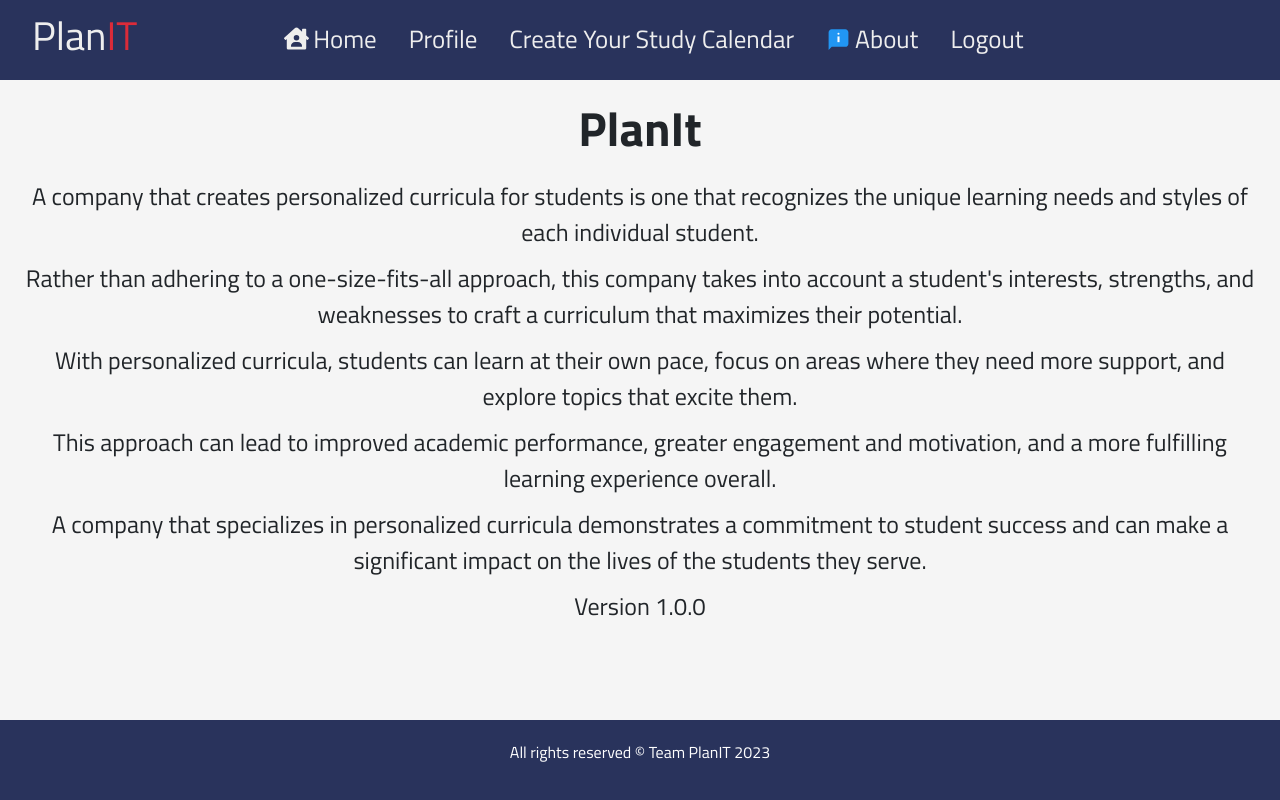
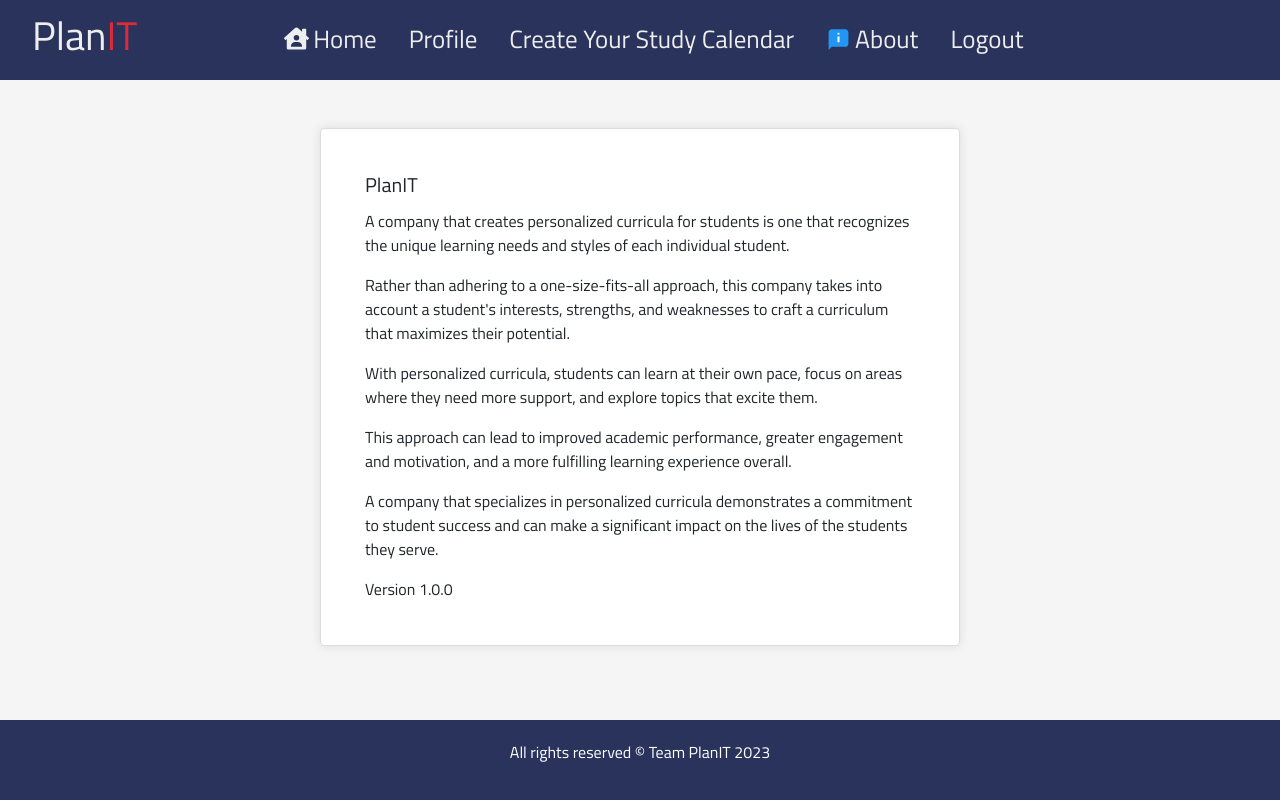
Before and after one commit to Danielsio/Plan-IT-Web, a React (Vite) app: page /about in a window 1280 px wide. Built offline with nearby package versions, Linux system fonts and the light colour scheme.

Commit message:
Fix small icons placements

```diff
--- a/src/pages/About.jsx
+++ b/src/pages/About.jsx
@@ -1,63 +1,46 @@
 import React from "react";
-import styled from "styled-components";
-
-const AboutContainer = styled.div`
-  display: flex;
-  flex-direction: column;
-  align-items: center;
-  justify-content: center;
-  height: 100%;
-  padding: 20px;
-`;
-
-const AboutHeading = styled.h1`
-  font-size: 48px;
-  font-weight: bold;
-  margin-bottom: 20px;
-`;
-
-const AboutText = styled.p`
-  font-size: 24px;
-  margin-bottom: 10px;
-  line-height: 1.5;
-  text-align: center;
-
-  &:last-of-type {
-    margin-bottom: 0;
-  }
-`;
+import Card from "react-bootstrap/Card";
 
 const About = () => {
   return (
-    <AboutContainer>
-      <AboutHeading>PlanIt</AboutHeading>
-      <AboutText>
+    <Card
+      className="mx-auto mt-5 p-4"
+      style={{
+        width: "50%",
+        border: "1px solid #dcdcdc",
+        boxShadow: "0px 0px 10px #dcdcdc",
+      }}
+    >
+      <Card.Body>
+        <Card.Title>PlanIT</Card.Title>
+        <Card.Text>
           A company that creates personalized curricula for students is one that
           recognizes the unique learning needs and styles of each individual
           student.
-      </AboutText>
-      <AboutText>
-        Rather than adhering to a one-size-fits-all approach, this company takes
-        into account a student's interests, strengths, and weaknesses to craft a
-        curriculum that maximizes their potential.
-      </AboutText>
-      <AboutText>
-        With personalized curricula, students can learn at their own pace, focus
-        on areas where they need more support, and explore topics that excite
-        them.
-      </AboutText>
-      <AboutText>
+        </Card.Text>
+        <Card.Text>
+          Rather than adhering to a one-size-fits-all approach, this company
+          takes into account a student's interests, strengths, and weaknesses to
+          craft a curriculum that maximizes their potential.
+        </Card.Text>
+        <Card.Text>
+          With personalized curricula, students can learn at their own pace,
+          focus on areas where they need more support, and explore topics that
+          excite them.
+        </Card.Text>
+        <Card.Text>
           This approach can lead to improved academic performance, greater
           engagement and motivation, and a more fulfilling learning experience
           overall.
-      </AboutText>
-      <AboutText>
+        </Card.Text>
+        <Card.Text>
           A company that specializes in personalized curricula demonstrates a
           commitment to student success and can make a significant impact on the
           lives of the students they serve.
-      </AboutText>
-      <AboutText>Version 1.0.0</AboutText>
-    </AboutContainer>
+        </Card.Text>
+        <Card.Text>Version 1.0.0</Card.Text>
+      </Card.Body>
+    </Card>
   );
 };
 
--- a/src/pages/GenerateCalendar.jsx
+++ b/src/pages/GenerateCalendar.jsx
@@ -76,7 +76,7 @@ const GenerateCalendar = () => {
   if (!isAuthenticated) {
     return (
       <div className="message-container">
-        <h1>Please Login Or Register to view Your Profile</h1>
+        <h1>Please Login Or Register to generate your calendar</h1>
       </div>
     );
   }
@@ -91,7 +91,7 @@ const GenerateCalendar = () => {
           variant="secondary"
           onClick={handleOpenCalendar}
         >
-          <FaCalendar />
+          <FaCalendar className="mb-1 mr-1" />
           Open Google Calendar
         </Button>
       </div>
```
Lines whose indentation alone changed are shown as unchanged.
